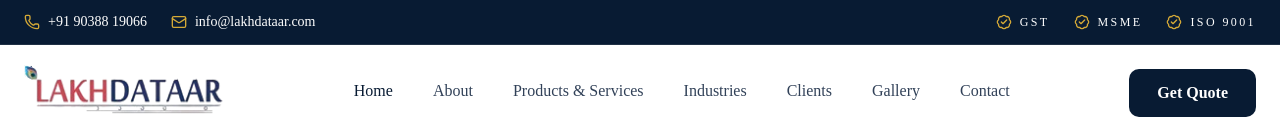
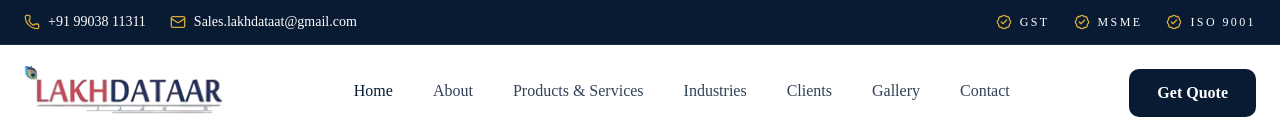
Before and after one commit to Maan-Sharma/lakhdataar-associates-website, a Next.js app: page / in a window 1280 px wide. Shown: the top 139 px of the page. Built offline with nearby package versions, Linux system fonts and the light colour scheme.

Commit message:
Initial hero section with GSAP animations

```diff
--- a/components/layout/TopBar.tsx
+++ b/components/layout/TopBar.tsx
@@ -12,20 +12,20 @@ export default function TopBar() {
                     <div className="flex items-center gap-4 sm:gap-6">
 
                         <a
-                            href="tel:+919038819066"
+                            href="tel:+919903811311"
                             className="flex items-center gap-2 text-xs sm:text-sm transition-colors hover:text-gold"
                         >
                             <Phone className="h-4 w-4 text-gold flex-shrink-0" />
-                            <span>+91 90388 19066</span>
+                            <span>+91 99038 11311</span>
                         </a>
 
                         {/* Hide email on very small screens */}
                         <a
-                            href="mailto:info@lakhdataar.com"
+                            href="mailto:Sales.lakhdataat@gmail.com"
                             className="hidden md:flex items-center gap-2 text-sm transition-colors hover:text-gold"
                         >
                             <Mail className="h-4 w-4 text-gold" />
-                            <span>info@lakhdataar.com</span>
+                            <span>Sales.lakhdataat@gmail.com</span>
                         </a>
 
                     </div>
```
